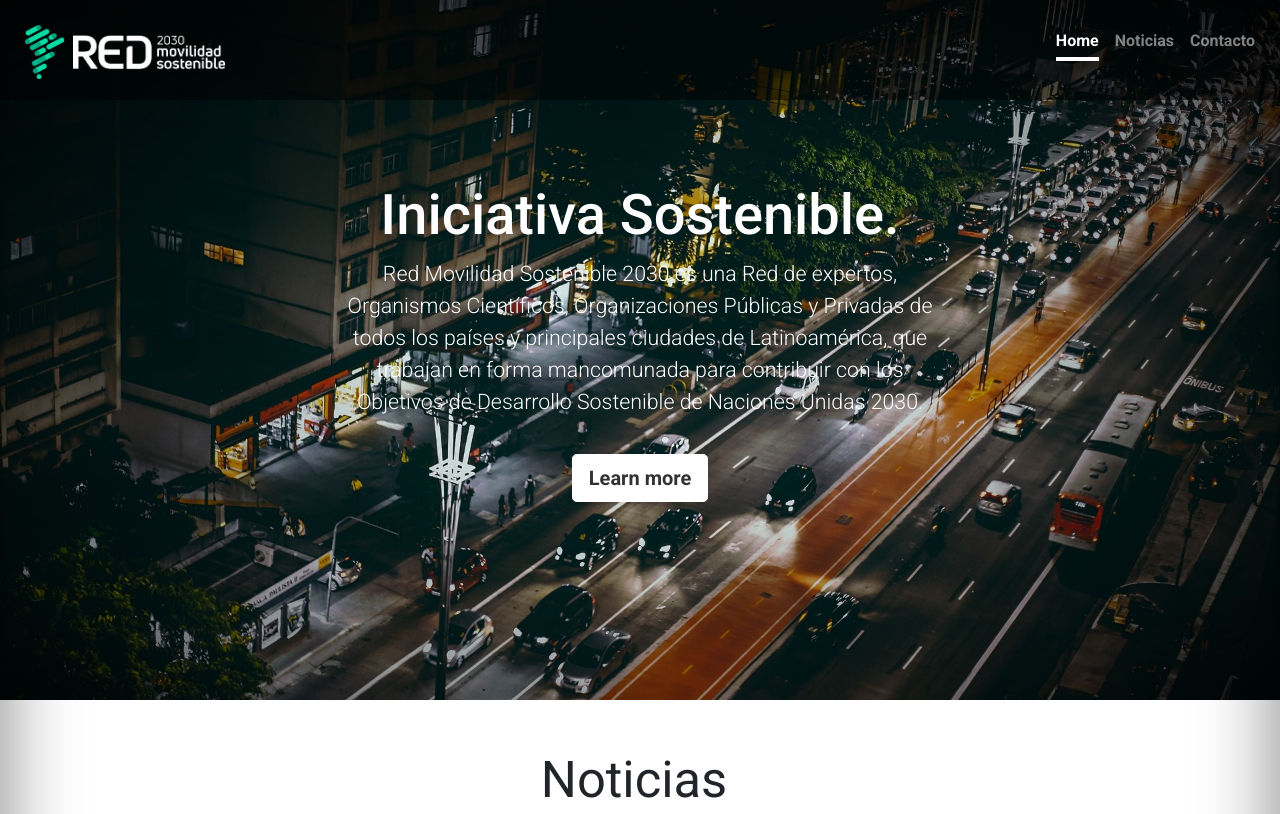
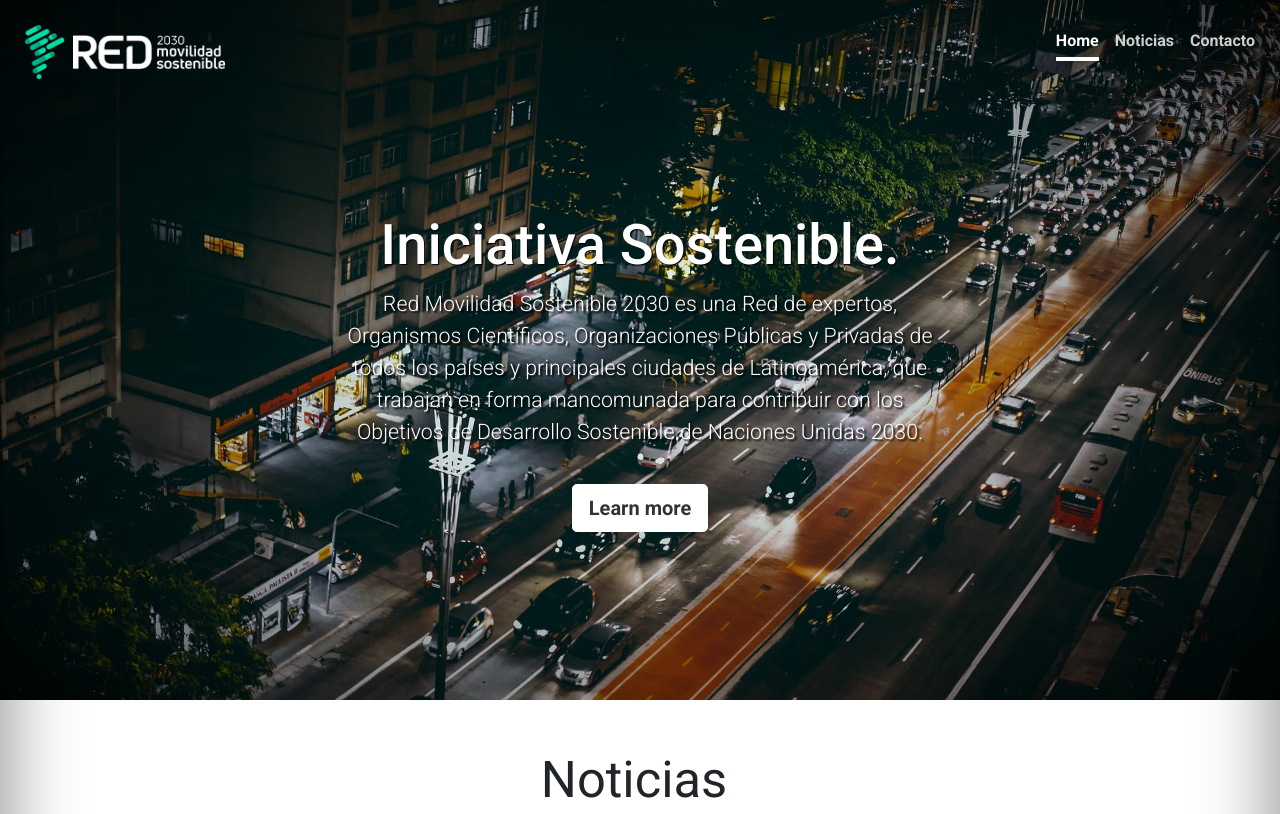
Before and after one commit to renataferrando/Red-Movilidad, a website: page index.html in a window 1280 px wide. Shown: the top 814 px of the page. Drawn offline with nearby package versions, Linux system fonts and the light colour scheme.

Commit message:
modify-nav

```diff
--- a/index.html
+++ b/index.html
@@ -13,12 +13,12 @@
   <title>Red Movilidad Sostenible 2030</title>
 </head>
 <body>
- <div class="d-flex h-100 text-center text-white bg-dark_our">
-   <header class="mb-auto">
+ <div class="d-flex h-100 text-center text-white bg-dark_our" id="main">
+   <header id="navbar" class="mb-auto">
     <div>
-      <img src="img/logo/logowhite.png" width="200" class="float-md-start mb-0" onclick="location.href='index.html'">
+      <img src="img/logo/logowhite.png" width="200" class="float-md-start mb-0" onclick="location.href='#main'">
         <nav class="nav nav-masthead justify-content-center float-md-end">
-          <a class="nav-link active" aria-current="page" href="index.html">Home</a>
+          <a class="nav-link active" aria-current="page" href="#main">Home</a>
           <a class="nav-link" href="#noticias">Noticias</a>
           <a class="nav-link" href="#footer">Contacto</a>
         </nav>
--- a/scss/style.scss
+++ b/scss/style.scss
@@ -12,12 +12,28 @@ body {
   font-family: roboto, sans-serif;
   text-shadow: none;
 }
+header {
+  position: fixed;
+  z-index: 9999;
+  transition: all 200ms ease-in-out;
+}
+.scroll-up header {
+  background-color: black;
+
+}
+.scroll-down header {
+  transform: translate3d(0, -100%, 0);
+}
+
 #cont1_text {
   text-align: justify;
   font-size: 14pt;
 }
 .cover-container {
   max-width: 42em;
+  margin-top: 60px;
+  justify-content: center;
+
 }
 #titulos_noticias {
   font-size: 22pt;
@@ -25,7 +41,7 @@ body {
 .nav-masthead .nav-link {
   padding: .25rem 0;
   font-weight: 700;
-  color: rgba(255, 255, 255, .5);
+  color: rgba(255, 255, 255, .8);
   background-color: transparent;
   border-bottom: .25rem solid transparent;
 }
@@ -51,8 +67,9 @@ body {
   display: flex;
   flex-direction: column;
   background-attachment: fixed;
-  background-position: center center;
+  background-position: 15% 55%;
 }
+
 .float-md-start {
   cursor: pointer;
 }
@@ -98,13 +115,11 @@ body {
   pointer-events: all;
 }
 
-
 .d-flex {
   height: 700px !important;
-
 }
 .mb-auto {
-  background-color: rgba(0, 0, 0, 0.5);
+  background-color: rgba(0, 0, 0, 0);
   width: 100%;
   height: 100px;
   padding: 25px;
@@ -116,14 +131,12 @@ body {
 
 .main_title {
   font-size: 42pt;
+  text-shadow: 1px 1px 1px black;
 }
 .lead {
   font-size: 16pt;
-}
-
-.cover-container {
-  justify-content: center;
-  margin-top: -100px;
+  text-shadow: 2px 2px 2px black;
+  font-weight: 300;
 }
 
 .row {
@@ -332,7 +345,7 @@ h2 {
   margin-top: 10px;
   text-align: center;
 }
-@media only screen and (min-width: 360px) and (max-width: 1239px) {
+@media only screen and (min-width: 360px) and (max-width: 900px) {
 #noticias {
   padding: 0;
 }
@@ -355,7 +368,7 @@ h2 {
   flex-direction: column;
   background-attachment:inherit;
   background-position: center right;
-}
+  }
 .main_title {
   margin-top: 30px;
   font-size: 30pt;
@@ -425,7 +438,7 @@ h2 {
     margin-bottom: 10px !important;
   }
   .cover-container {
-    margin-top: 0;
+    margin-top: 130px;
   }
   .video1 {
     width: 100%;
```
Also changed, not shown: css/style.css.
